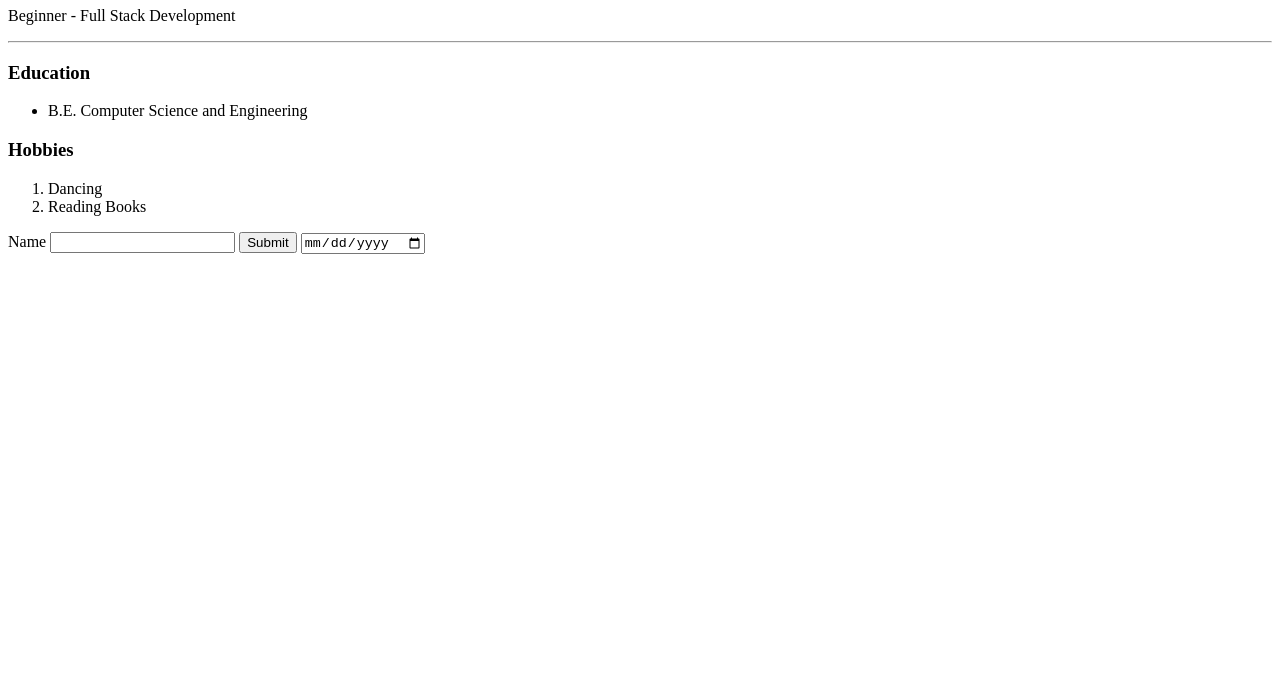
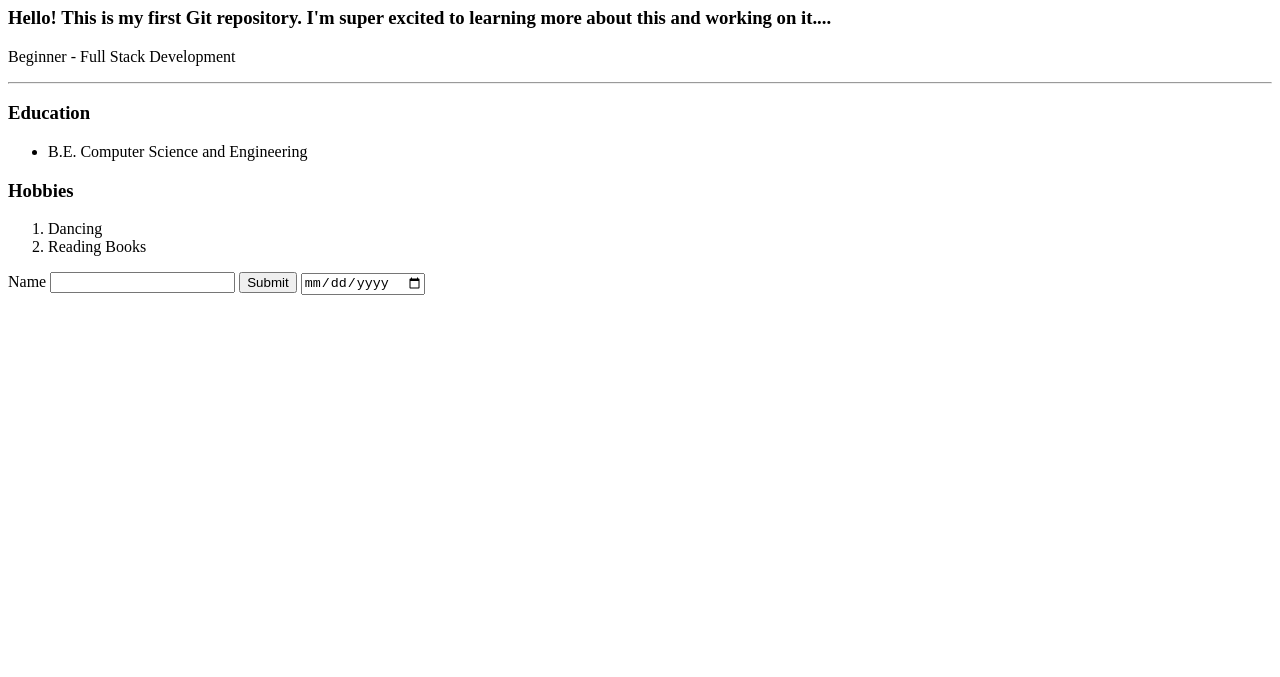
Before and after one commit to DharaniMuralidharan/CV, a plain HTML site: page index.html in a window 1280 px wide. Shown: the part 123-800 px from the top of the page. Drawn offline with Linux system fonts and the light colour scheme.

Commit message:
Update index.html

```diff
--- a/index.html
+++ b/index.html
@@ -10,6 +10,7 @@
     <marquee> Welcome To My Website!</marquee>
     <img src="C:\Users\FemtoSoft\Desktop\My Posters\4.jpg" alter="profile picture">
     <h1>Dharani Muralidharan</h1>
+    <h3>Hello! This is my first Git repository. I'm super excited to learning more about this and working on it....</h3>
     <p>Beginner - Full Stack Development</p>
     <hr >
     <h3>Education</h3>
```
